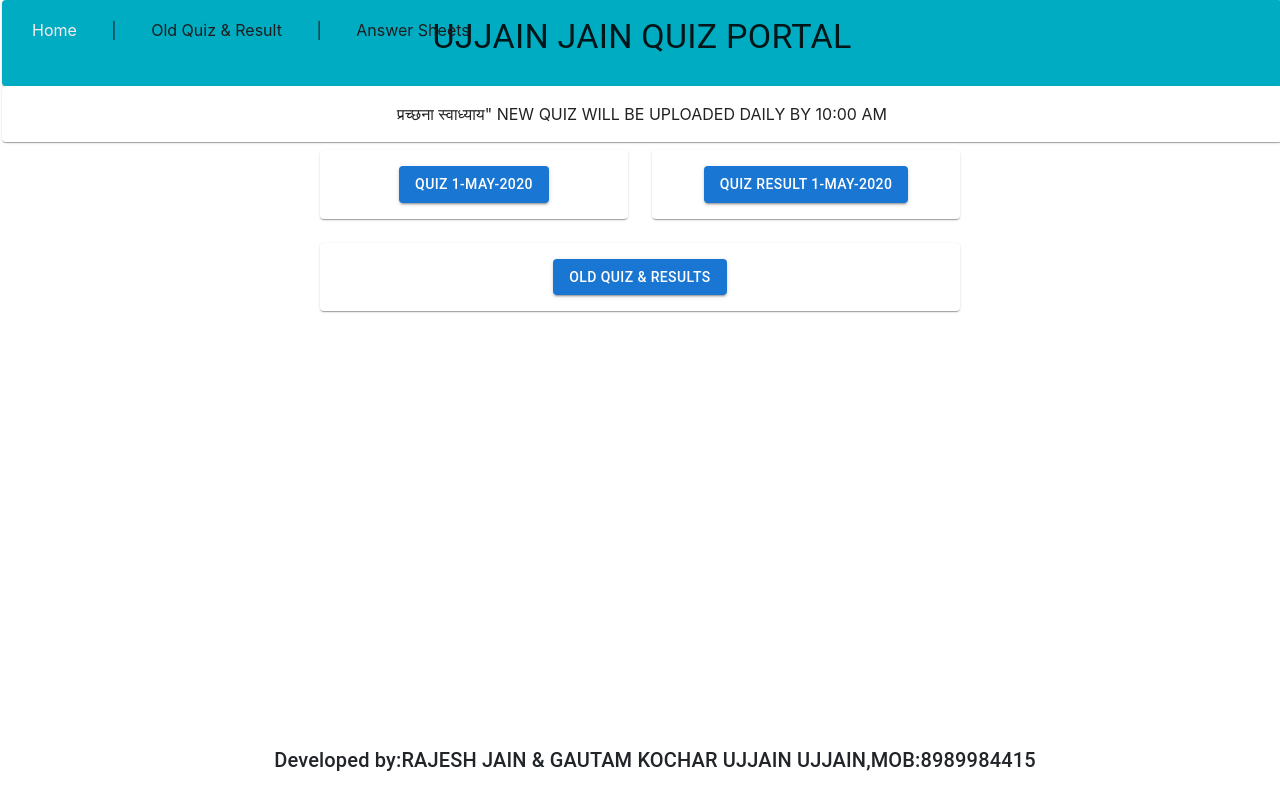
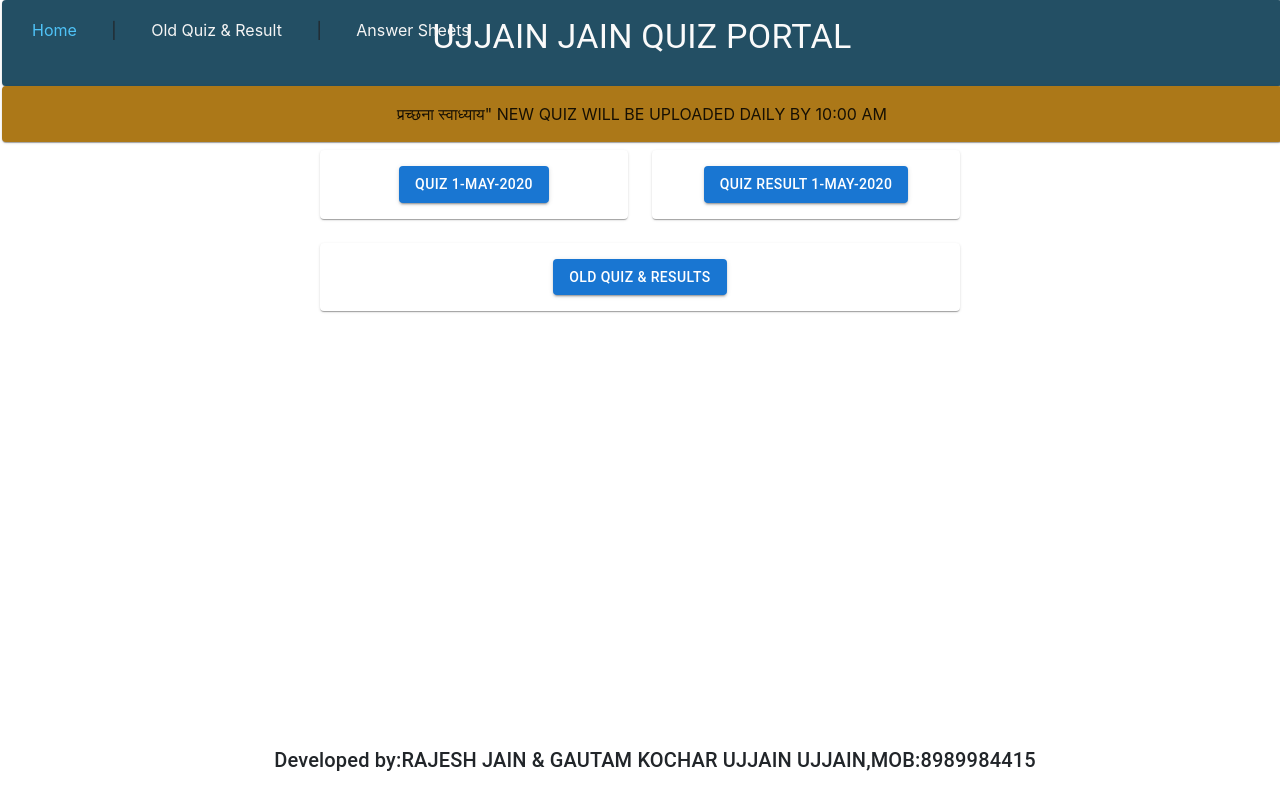
Before and after one commit to RahulJain46/QuizApp, a React (Create React App) app: page / in a window 1280 px wide. Built offline with nearby package versions, Linux system fonts and the light colour scheme.

Commit message:
header css changes

```diff
--- a/src/components/common/Header.js
+++ b/src/components/common/Header.js
@@ -13,14 +13,15 @@ const useStyles = makeStyles(theme => ({
   navheader: {
     position: "relative",
     padding: 30,
-    color: "#1d1d1f"
+    color: "#f5f5f5"
   },
   root: {
     flexGrow: 1
   },
   paper: {
     padding: theme.spacing(2),
-    textAlign: "center"
+    textAlign: "center",
+    backgroundColor: "#ac7818"
   },
   header: {
     position: "fixed",
@@ -31,13 +32,14 @@ const useStyles = makeStyles(theme => ({
   upperheader: {
     padding: theme.spacing(2),
     textAlign: "center",
-    background: "#00acc1"
+    background: "#234f64",
+    color: "#fafafa"
   }
 }));
 
 const Header = () => {
   const classes = useStyles();
-  const activeStyle = { color: "#ffebee" };
+  const activeStyle = { color: "#4fc3f7" };
   return (
     <div className={classes.header}>
       <nav className={classes.navlinks}>
```
